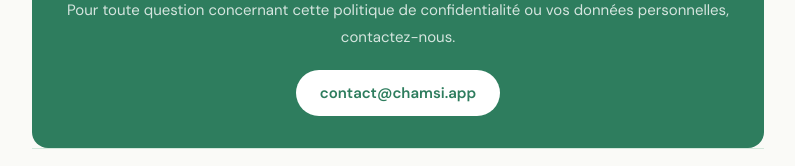
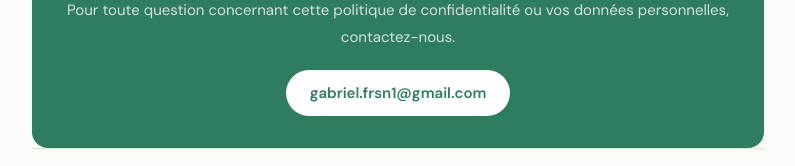
Before and after one commit to GabiFrsn/chamsi-privacy, a plain HTML site: page index.html in a window 1280 px wide. Shown: the part 3038-3204 px from the top of the page, without its empty margins (242-1037 px from the left). Drawn offline with Linux system fonts and the light colour scheme.

Commit message:
Update index.html

```diff
--- a/index.html
+++ b/index.html
@@ -377,7 +377,7 @@
     <div class="contact-card">
       <h2>Une question ?</h2>
       <p>Pour toute question concernant cette politique de confidentialité ou vos données personnelles, contactez-nous.</p>
-      <a href="mailto:contact@chamsi.app" class="contact-email">contact@chamsi.app</a>
+      <a href="mailto:gabriel.frsn1@gmail.com" class="contact-email">gabriel.frsn1@gmail.com</a>
     </div>
 
     <footer>
```
